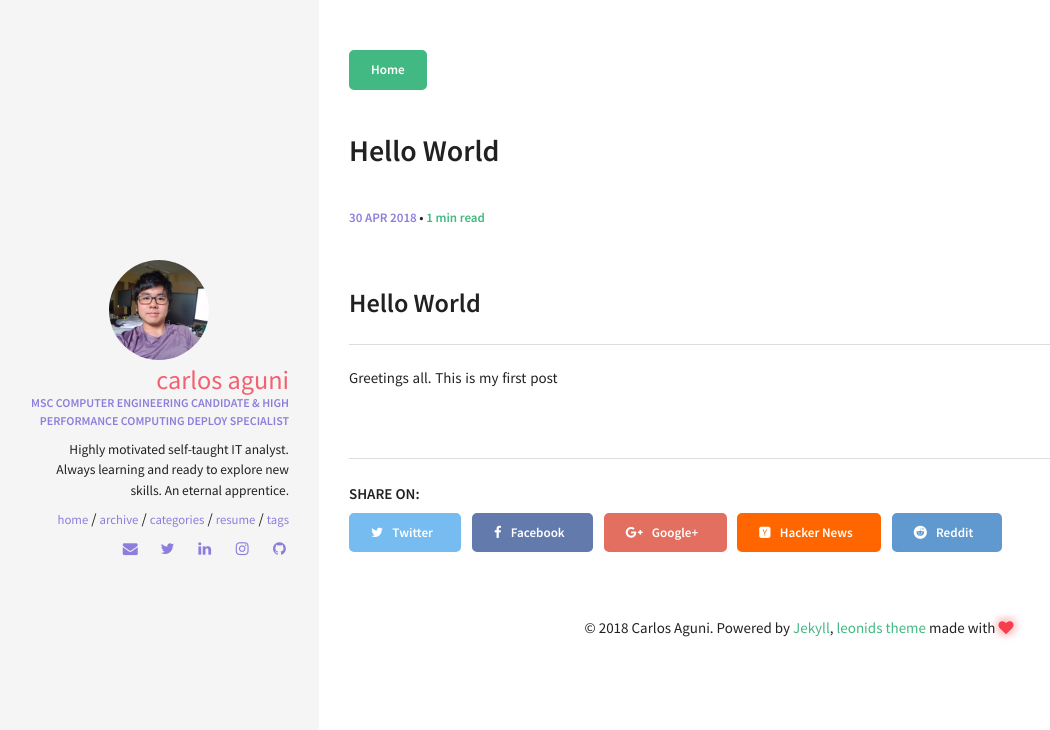
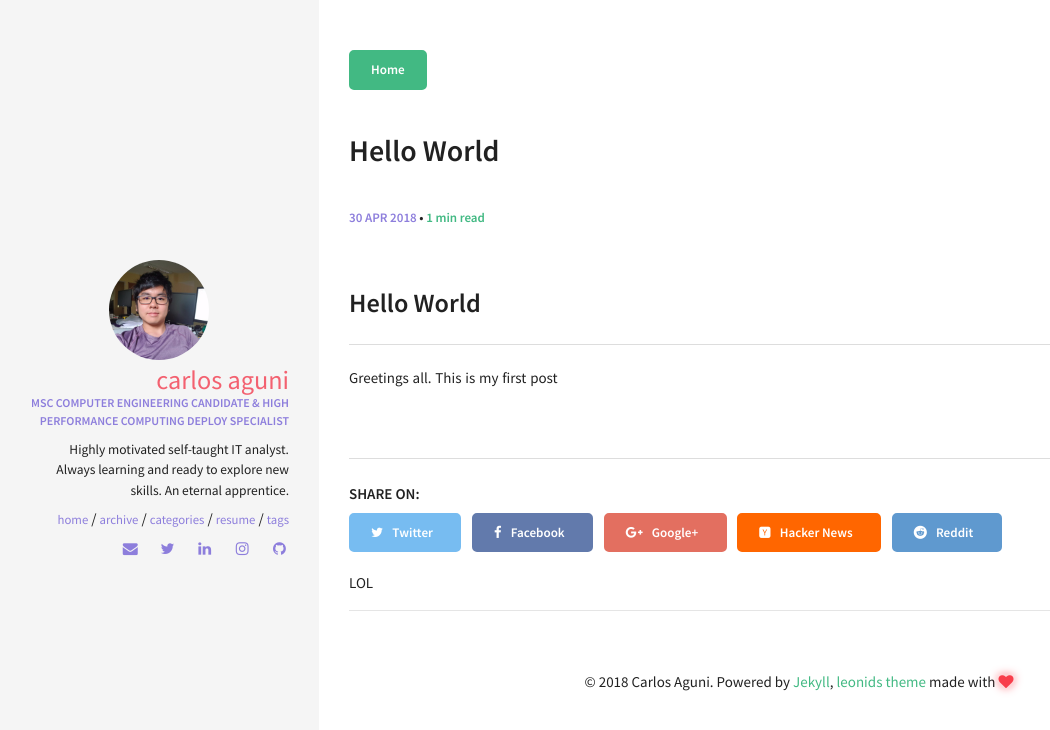
Before and after one commit to CrashLaker/CrashLaker2.github.io, a Jekyll site: the page built from _posts/2018-04-30-hello-world.md, in a window 1280 px wide. Shown: the top 730 px of the page, without its empty margins (1-1051 px from the left). Built offline with Jekyll 4.4.1, drawn with Linux system fonts in a browser that asks for light colours.

Commit message:
fix disqus

```diff
--- a/_layouts/post.html
+++ b/_layouts/post.html
@@ -62,6 +62,7 @@ layout: default
 </div><!-- end share-buttons -->
 
 {% if site.owner.disqus-shortname and page.comments == true %}
+LOL<hr>
 <div id="disqus_thread"></div>
 {% include disqus.html %}
 {% endif %}
```
